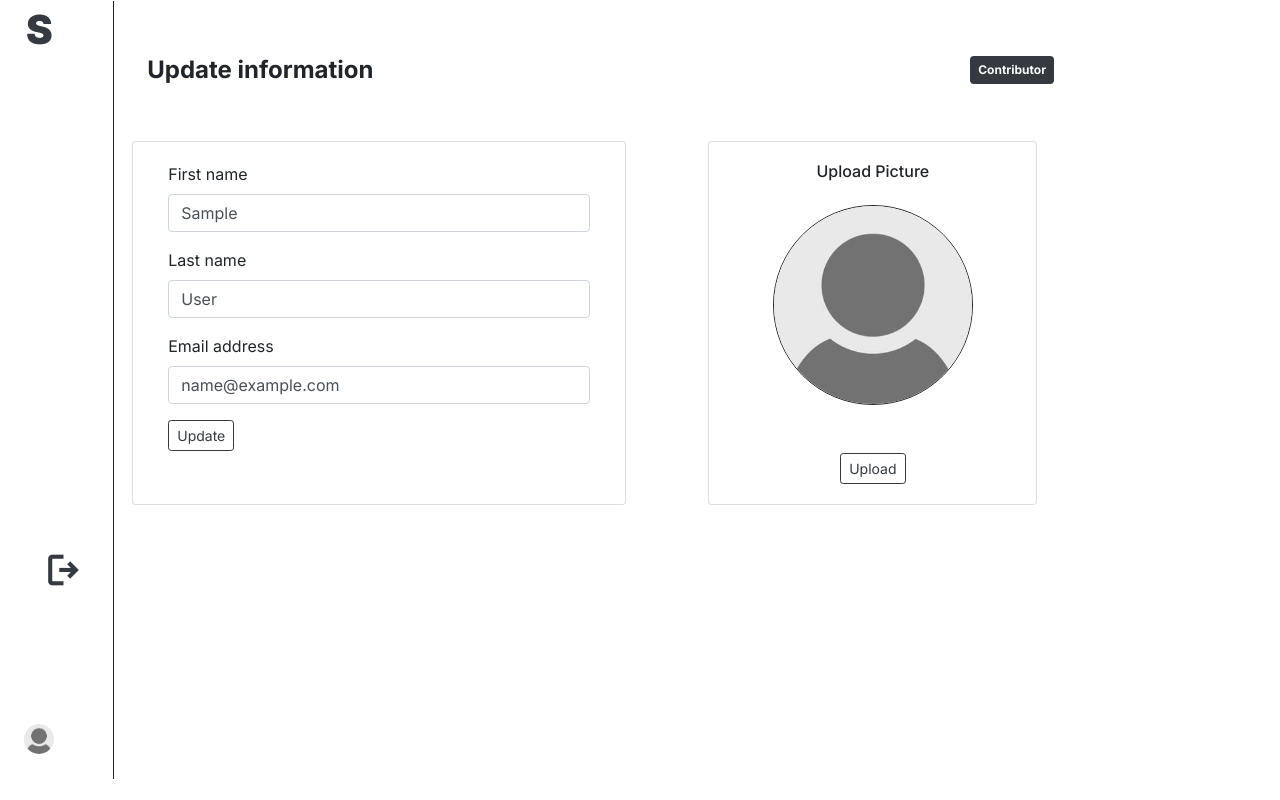
After one commit to mojalefakodisang/scholarly, a Django app: a page that uses users/templates/users/main.html in a window 1280 px wide. The commit adds this page. Run offline with Django 5.2, Linux system fonts and the light colour scheme; the visitor is signed in with stand-in values (Sample User, id 1); data comes from the database, SQL or seed files in the repository; some libraries are stand-ins or nearby versions.

Commit message:
[Update] - Updated user information

```diff
--- a/contributor/models.py
+++ b/contributor/models.py
@@ -40,7 +40,12 @@ class ContributorProfile(models.Model):
             img.save(self.image.path)
 
 
-@receiver(post_save, sender=Contributor)
-def create_user_profile(sender, instance, created, **kwargs):
-    if created and instance.role == "CONTRIBUTOR":
+@receiver(post_save, sender=User)
+def create_or_update_user_profile(sender, instance, created, **kwargs):
+    if created and instance.role == User.Role.CONTRIBUTOR:
         ContributorProfile.objects.create(user=instance)
+    else:
+        try:
+            instance.contributorprofile.save()
+        except User.contributorprofile.RelatedObjectDoesNotExist:
+            ContributorProfile.objects.create(user=instance)
--- a/scholarly/urls.py
+++ b/scholarly/urls.py
@@ -23,6 +23,7 @@ from django.conf.urls.static import static
 from django.contrib.auth.views import LoginView, LogoutView
 
 urlpatterns = [
+    path("u/", include("users.urls")),
     path("admin/", admin.site.urls),
     path("student/", include("student.urls")),
     path("contributor/", include("contributor.urls")),
--- a/student/models.py
+++ b/student/models.py
@@ -22,10 +22,15 @@ class Student(User):
         proxy = True
 
 
-@receiver(post_save, sender=Student)
-def create_user_profile(sender, instance, created, **kwargs):
-    if created and instance.role == "STUDENT":
+@receiver(post_save, sender=User)
+def create_or_update_user_profile(sender, instance, created, **kwargs):
+    if created and instance.role == User.Role.STUDENT:
         StudentProfile.objects.create(user=instance)
+    else:
+        try:
+            instance.studentprofile.save()
+        except User.studentprofile.RelatedObjectDoesNotExist:
+            StudentProfile.objects.create(user=instance)
 
 
 class StudentProfile(models.Model):
--- a/users/forms.py
+++ b/users/forms.py
@@ -1,5 +1,11 @@
 from django import forms
 from .models import User
+
+
+class UserUpdateForm(forms.ModelForm):
+    class Meta:
+        model = User
+        fields = ['first_name', 'last_name', 'email']
 
 
 class RequestResetForm(forms.Form):
--- a/users/models.py
+++ b/users/models.py
@@ -1,4 +1,5 @@
 from django.db import models
+from django.apps import apps
 from django.dispatch import receiver
 from django.db.models.signals import post_save
 from django.contrib.auth.models import AbstractUser
@@ -17,4 +18,14 @@ class User(AbstractUser):
     def save(self, *args, **kwargs):
         if not self.pk:
             self.role = self.base_role
-            return super().save(*args, **kwargs)
+        super().save(*args, **kwargs)
+
+    @property
+    def studentprofile(self):
+        StudentProfile = apps.get_model('student', 'StudentProfile')
+        return StudentProfile.objects.get(user=self)
+
+    @property
+    def contributorprofile(self):
+        ContributorProfile = apps.get_model('contributor', 'ContributorProfile')
+        return ContributorProfile.objects.get(user=self)
--- a/users/static/users/css/auth_base.css
+++ b/users/static/users/css/auth_base.css
@@ -43,9 +43,8 @@ body::-webkit-scrollbar {
 }
 
 .icon {
-    width: 50px;
-    height: 50px;
-    border: 1px solid;
+    width: 60px;
+    height: 60px;
     position: relative;
     display: flex;
     justify-content: center;
@@ -104,8 +103,15 @@ main {
     font-variation-settings:
     'FILL' 0,
     'wght' 400,
-    'GRAD' 0,
-    'opsz' 40
+    'GRAD' 500,
+    'opsz' 0;
+    font-size: 40px;
+}
+
+.icon:hover .material-symbols-outlined {
+    font-variation-settings:
+    'FILL' 100;
+    font-size: 40px;
 }
 
 .add-btn a p {
@@ -116,6 +122,16 @@ main {
     transition: transit-up inherit ease-in-out;
 }
 
+.update-image {
+    width: 200px;
+    height: 200px;
+    border-radius: 50%;
+    border: 1px solid;
+    display: flex;
+    justify-content: center;
+    align-items: center;
+}
+
 @keyframes transit-up {
     from {
         transform: translateY(-10px);
--- a/users/templates/users/dashboard.html
+++ b/users/templates/users/dashboard.html
@@ -87,8 +87,8 @@
                                 <div class="col-10">
                                     <h5 class="card-title mb-3">Content</h5>
                                 </div>
-                                <div class="col-2">
-                                    <a href="#" class="btn btn-sm btn-outline-info">Show all</a>
+                                <div class="col-2 mb-3">
+                                    <a href="#" class="btn btn-sm btn-outline-dark">Show all</a>
                                 </div>
                             </div>
                             <div class="content">
--- a/users/templates/users/main.html
+++ b/users/templates/users/main.html
@@ -67,14 +67,12 @@
                                             </span>
                                         </div>
                                     </a>
-                                {% elif request.path == '/profile/' %}
+                                {% elif request.path == '/u/{{ user }}/update' %}
                                     <a class="nav-link p-0 text-dark" href="{% url 'dashboard' %}">
                                         <div class="icon">
-                                            <div class="icon">
-                                                <span class="material-symbols-outlined">
-                                                    grid_view
-                                                </span>
-                                            </div>
+                                            <span class="material-symbols-outlined">
+                                                grid_view
+                                            </span>
                                         </div>
                                     </a>
                                 {% endif %}
@@ -96,7 +94,7 @@
                         </ul>
                     </div>
                     <div class="profile-container d-flex justify-content-center align-items-center">
-                        <a href="#">
+                        <a href="{% url 'update-user' username=user.username %}">
                             <img src="{{ profile.image.url }}" alt="profile-picture" class="rounded-circle" width="30px">
                         </a>
                     </div>
--- /dev/null
+++ b/users/templates/users/update_user.html
@@ -0,0 +1,64 @@
+{% extends 'users/main.html' %}
+{% load crispy_forms_tags %}
+{% block title %}
+    {% if title %}
+        <title>{{ title }} | {{ user }}</title>
+    {% else %}
+        <title>Scholarly | Dashboard</title>
+    {% endif %}
+{% endblock title %}
+{% block main %}
+    <div class="col-lg-11 col-md-12 col-sm-12 container main">
+        <div class="row mb-5">
+            <div class="col-12 mb-2">
+                {% if messages %}
+                    {% for message in messages %}
+                        <div class="mt-2 mb-2 alert alert-{{ message.tags }}">
+                            <small>{{ message }}</small>
+                        </div>
+                    {% endfor %}
+                {% endif %}
+            </div>
+            <div class="col-10">
+                <h4>Update information</h4>
+            </div>
+            <div class="col-2">
+                {% if user.role == 'STUDENT' %}
+                    <h4 class="badge bg-warning text-light p-2">Student</h4>
+                {% else %}
+                    <h4 class="badge bg-dark text-light p-2">Contributor</h4>
+                {% endif %}
+            </div>
+        </div>
+        <div class="row mb-5">
+            <div class="card col-6">
+                <div class="card-body">
+                    <form method="post">
+                        {% csrf_token %}
+                        {{ form|crispy }}
+                        <button type="submit" class="btn btn-sm btn-outline-dark">Update</button>
+                    </form>
+                </div>
+            </div>
+            <div class="col-1"></div>
+            <div class="card col-4">
+                <div class="card-body">
+                    <h6 class="card-title text-center mb-4">Upload Picture</h6>
+                    <div class="row">
+                        <div class="col-12 d-flex justify-content-center">
+                            <div class="mb-5">
+                                <img src="{{ profile.image.url }}" alt="" class="update-image">
+                            </div>
+                        </div>
+                    </div>
+                    <div class="row">
+                        <div class="col-12 d-flex justify-content-center">
+                            <a href="#" class="btn btn-sm btn-outline-dark text-center">Upload</a>
+                        </div>
+                    </div>
+                </div>
+            </div>
+        </div>
+    </div>
+</div>
+{% endblock main %}
--- /dev/null
+++ b/users/urls.py
@@ -0,0 +1,6 @@
+from django.urls import path
+from .views import update_user
+
+urlpatterns = [
+    path("<str:username>/update", update_user, name='update-user'),
+]
--- a/users/views.py
+++ b/users/views.py
@@ -10,7 +10,7 @@ from django.core.exceptions import ValidationError
 from .utils import send_email, generate_reset_token
 from django.contrib.auth import authenticate, login
 from django.contrib.auth.decorators import login_required
-from .forms import RequestResetForm, ResetPassword, LoginForm
+from .forms import RequestResetForm, ResetPassword, LoginForm, UserUpdateForm
 from student.models import Student, StudentProfile
 from contributor.models import Contributor, ContributorProfile
 from django.contrib.auth.tokens import PasswordResetTokenGenerator
@@ -46,6 +46,7 @@ def logout_user(request):
 @login_required
 def dashboard(request):
     tasks = []
+    notifications = []
     empty_ = ['', None]
     if request.user.first_name in empty_ or request.user.last_name in empty_:
         tasks.append('Update your profile')
@@ -62,6 +63,10 @@ def dashboard(request):
 
     if len(content) == 0:
         content = None
+    if len(tasks) == 0:
+        tasks = None
+    if len(notifications) == 0:
+        notifications = None
 
     context = {
         'title': 'Dashboard',
@@ -69,7 +74,8 @@ def dashboard(request):
         'user': request.user,
         'content': content,
         'review': review,
-        'tasks': tasks
+        'tasks': tasks,
+        'notifications': notifications
     }
 
     return render(request, 'users/dashboard.html', context=context)
@@ -140,3 +146,30 @@ def reset_password(request, username, token):
     }
 
     return render(request, 'users/reset_password.html', context=context)
+
+@login_required
+def update_user(request, username):
+    user = User.objects.get(username=username)
+
+    if request.user == user and user.role == 'STUDENT':
+        profile = StudentProfile()
+    else:
+        profile = ContributorProfile()
+
+    if request.method == 'POST':
+        form = UserUpdateForm(request.POST)
+        if form.is_valid():
+            user.first_name = form.cleaned_data['first_name']
+            user.last_name = form.cleaned_data['last_name']
+            user.email = form.cleaned_data['email']
+            user.save()
+            messages.success(request, 'User information updated successfully')
+            return redirect('dashboard')
+    else:
+        form = UserUpdateForm(instance=user)
+
+    context = {
+        'form': form,
+        'profile': profile
+    }
+    return render(request, 'users/update_user.html', context=context)
```
